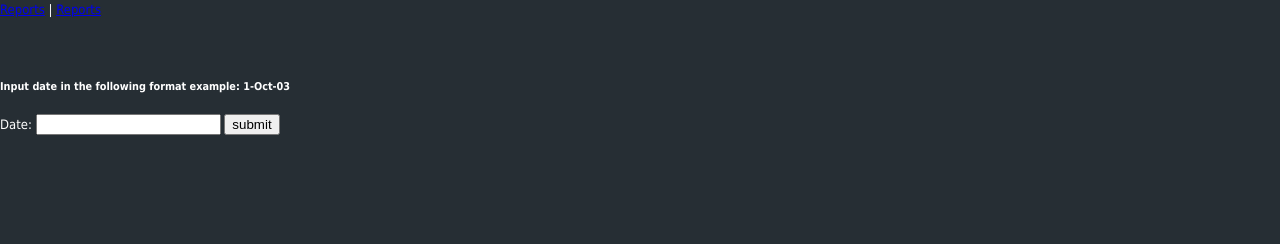
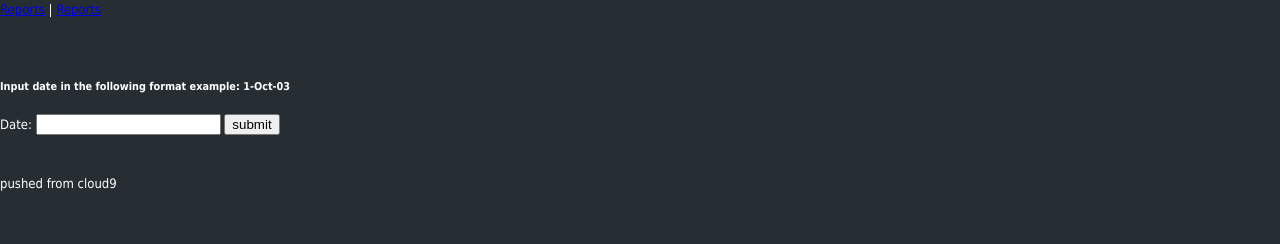
Before and after one commit to MilapNaik/Sharpereturns, a plain HTML site: page index.html in a window 1280 px wide. Shown: the top 244 px of the page. Drawn offline with Linux system fonts and the light colour scheme.

Commit message:
initial commit

```diff
--- a/index.html
+++ b/index.html
@@ -22,6 +22,7 @@
     </form>
     <br>
     <br>
+    pushed from cloud9
      <!--
 		 /*Create connection and query*/
 		 $conn = new mysqli("99webs.org", "milap", "test", "milap_test");
```
Also changed, not shown: .c9/metadata/workspace/index.html, 1 other file.
